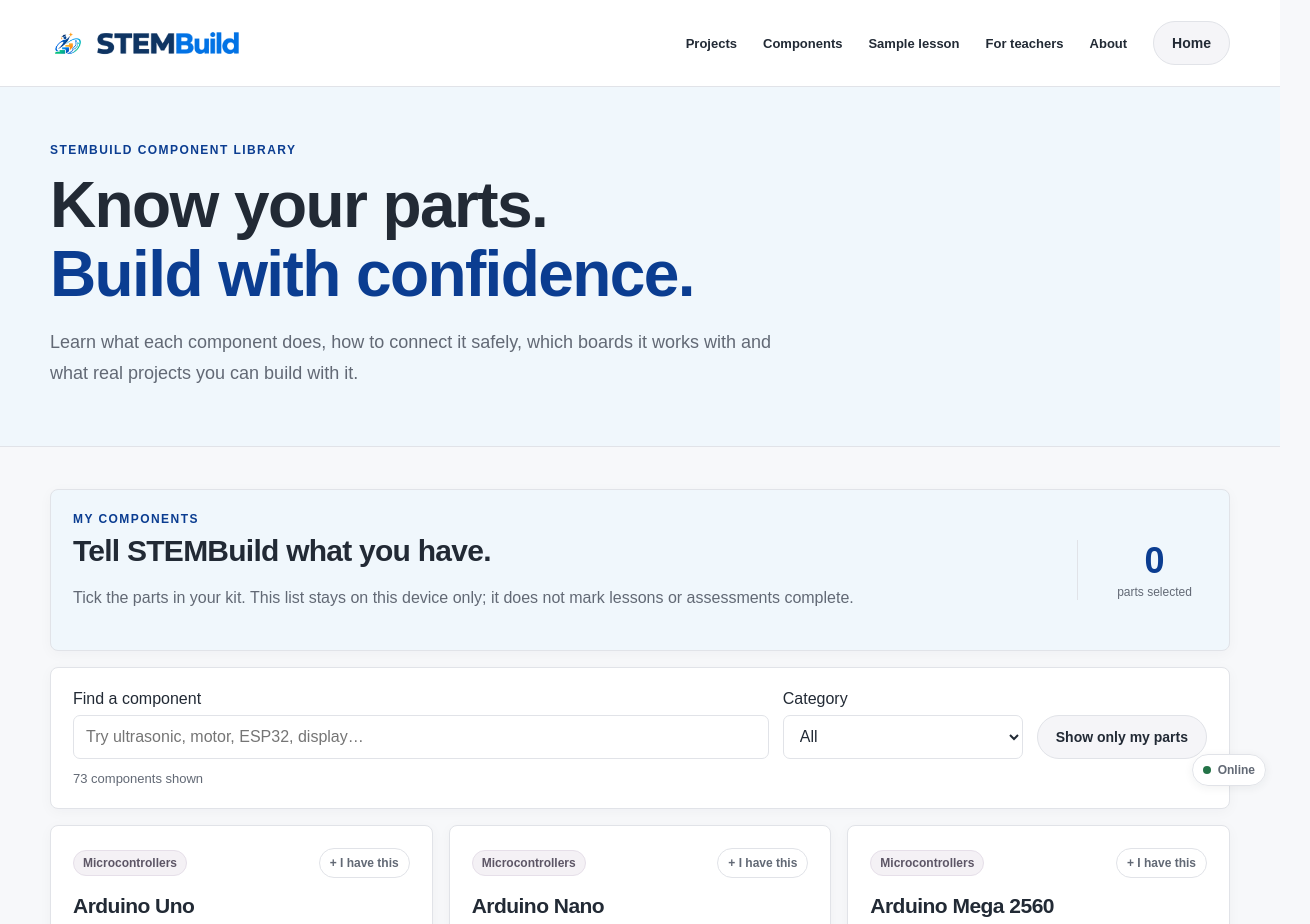
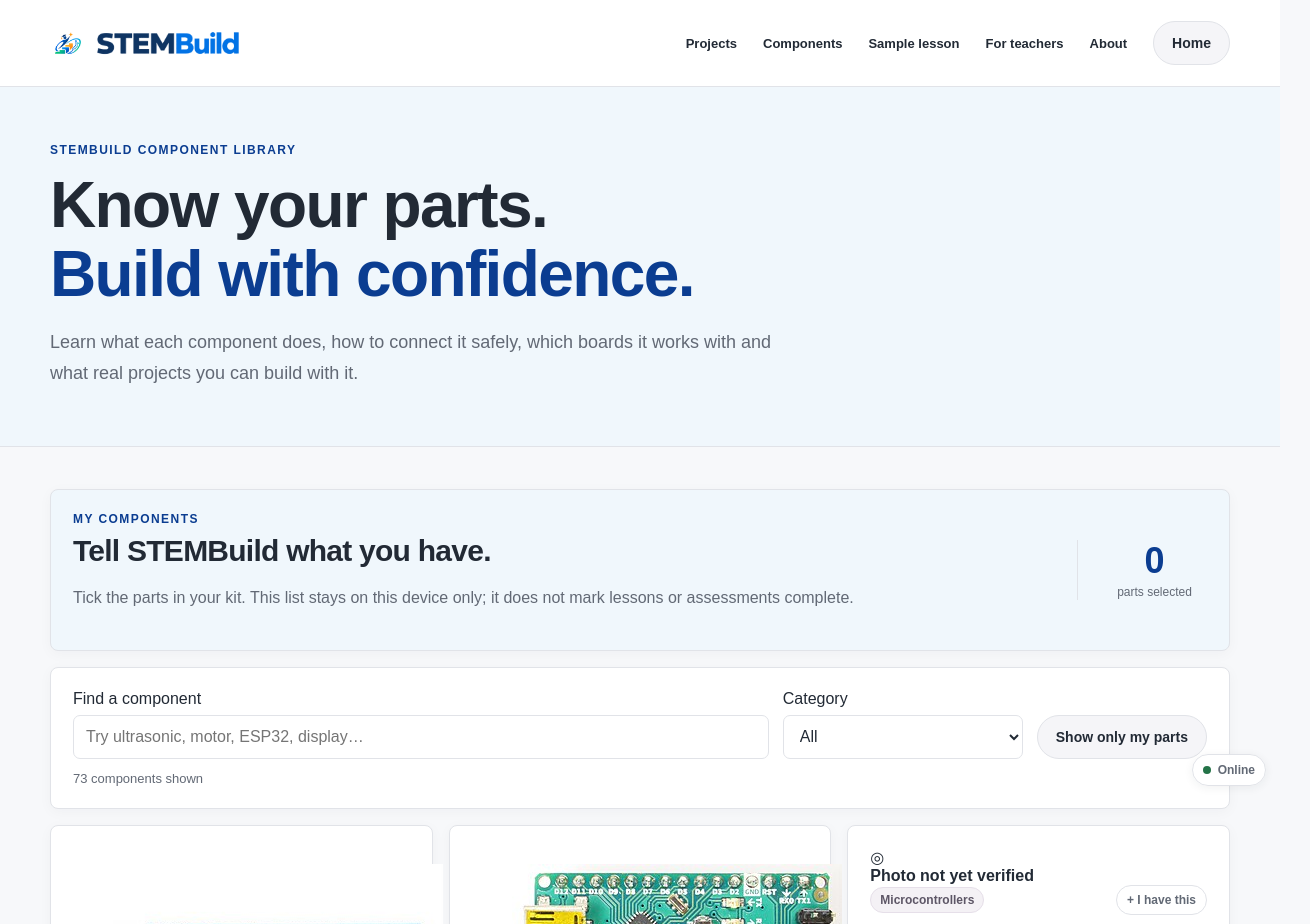
Before and after one commit to cath365/STEMBuild-, a Next.js app: page /components in a window 1280 px wide. Shown: the top 924 px of the page, 1310 px wide, since content can reach past the window. Built offline with nearby package versions, Linux system fonts and the light colour scheme.

Commit message:
learn: show verified photos in component library

```diff
--- a/src/components/component-browser.tsx
+++ b/src/components/component-browser.tsx
@@ -3,6 +3,7 @@
 import Link from "next/link";
 import { useEffect, useMemo, useState } from "react";
 import { buildProjects, componentCatalog, componentCategories } from "@/lib/build-catalog";
+import { ComponentVisualCard } from "@/components/component-visual-card";
 
 const STORAGE_KEY = "stembuild-my-components-v1";
 
@@ -76,6 +77,7 @@
       {filtered.map((item) => {
         const selected = owned.includes(item.slug);
         return <article className="card component-card" key={item.slug}>
+          <ComponentVisualCard slug={item.slug} compact />
           <div className="component-card-top"><span className="badge">{item.category}</span><button type="button" className={selected ? "component-own selected" : "component-own"} aria-pressed={selected} onClick={() => toggle(item.slug)}>{selected ? "✓ I have this" : "+ I have this"}</button></div>
           <h3>{item.name}</h3>
           <p className="muted">{item.summary}</p>
```
